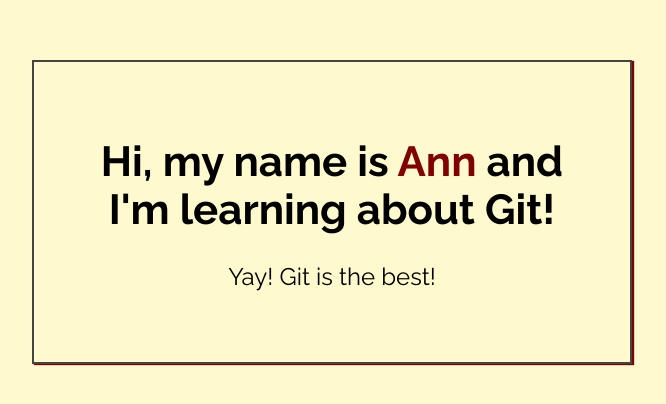
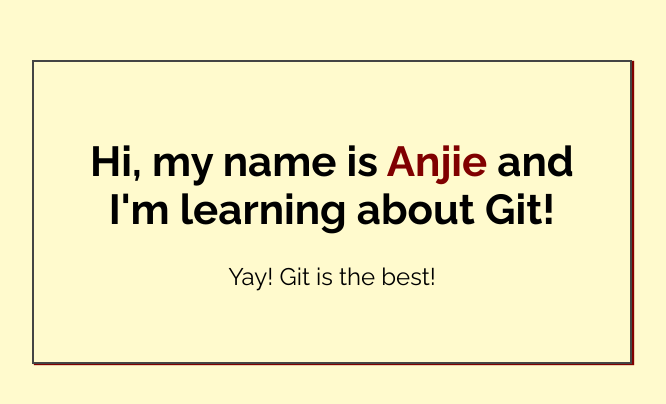
Before and after one commit to Anjie-MF/my-first-repo, a plain HTML site: page index.html in a window 1280 px wide. Shown: the part 188-592 px from the top of the page, without its empty margins (308-974 px from the left). Drawn offline with Linux system fonts and the light colour scheme.

Commit message:
Added name to index.html

```diff
--- a/index.html
+++ b/index.html
@@ -14,7 +14,7 @@
 <body>
 
     <div class="greeting">
-        <h1>Hi, my name is <span class="highlight">Ann</span> and I'm learning about Git! </h1>
+        <h1>Hi, my name is <span class="highlight">Anjie</span> and I'm learning about Git! </h1>
 
         <p>Yay! Git is the best!</p>
     </div>
```
